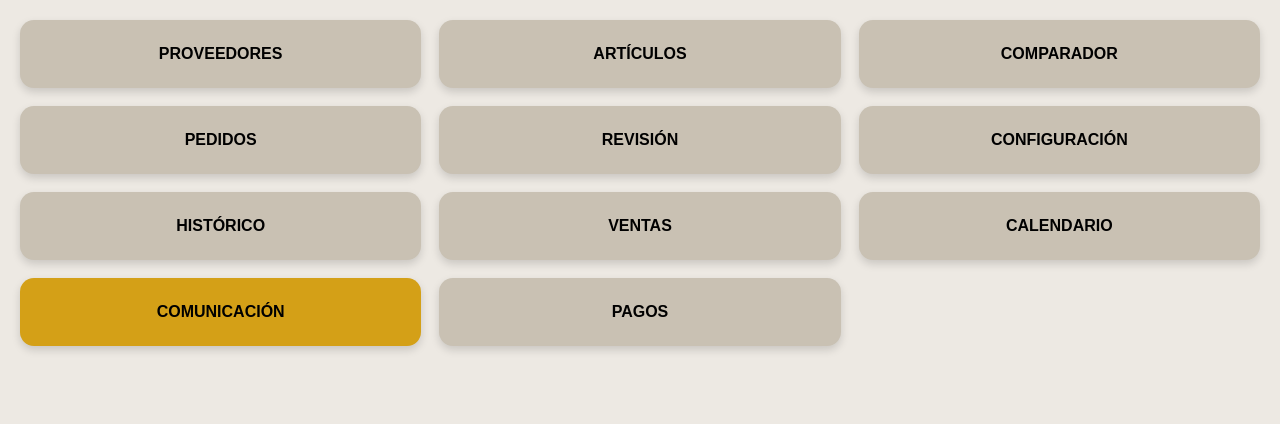
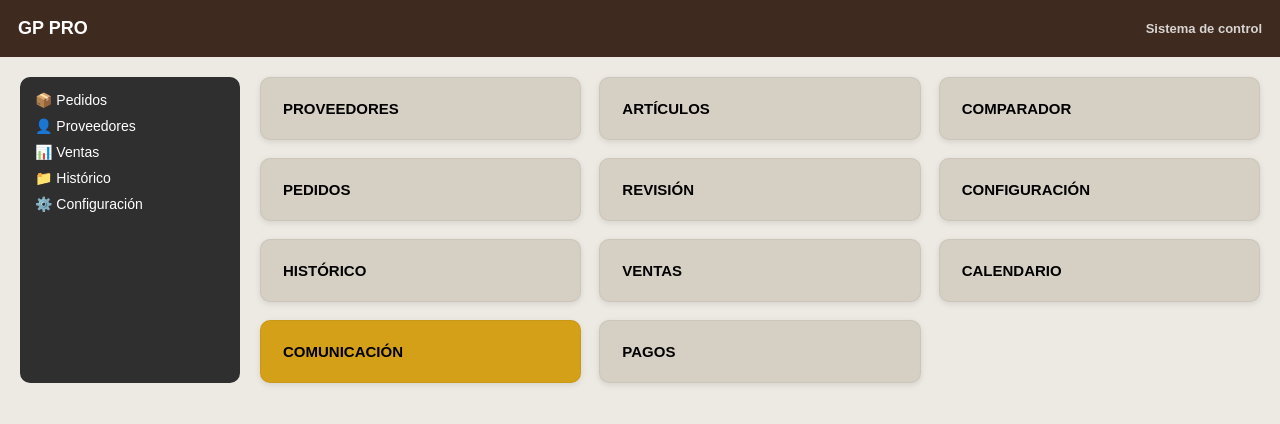
Before and after one commit to javiergion-dotcom/gp-pro, a plain HTML site: page app.html in a window 1280 px wide. Drawn offline with Linux system fonts and the light colour scheme.

Commit message:
Update app.html

```diff
--- a/app.html
+++ b/app.html
@@ -1,3 +1,10 @@
+<!DOCTYPE html>
+<html lang="es">
+<head>
+<meta charset="UTF-8">
+<meta name="viewport" content="width=device-width, initial-scale=1.0">
+<title>GP PRO</title>
+
 <style>
 body{
 margin:0;
@@ -5,34 +12,74 @@ font-family:Arial, sans-serif;
 background:#EDE9E3;
 }
 
+/* HEADER */
+
 header{
-background:#5a3825;
+background:#3e2a1f;
 color:white;
-padding:25px;
-text-align:center;
-font-size:22px;
+padding:18px;
+display:flex;
+justify-content:space-between;
+align-items:center;
+font-weight:bold;
 }
+
+.header-izq{
+font-size:18px;
+}
+
+.header-der{
+font-size:13px;
+opacity:0.8;
+}
+
+/* ESTRUCTURA */
 
 .panel{
 display:grid;
-grid-template-columns:repeat(3,1fr);
-gap:18px;
+grid-template-columns:220px 1fr;
+gap:20px;
 padding:20px;
 }
 
+/* MENÚ LATERAL */
+
+.menu{
+background:#2f2f2f;
+color:white;
+padding:15px;
+border-radius:10px;
+display:flex;
+flex-direction:column;
+gap:10px;
+font-size:14px;
+}
+
+/* CONTENIDO */
+
+.contenido{
+display:grid;
+grid-template-columns:repeat(3,1fr);
+gap:18px;
+}
+
+/* BOTONES */
+
 .boton{
-background:#C9C1B3;
-border-radius:14px;
-padding:25px;
-text-align:center;
-font-size:16px;
-font-weight:bold;
-box-shadow:0 4px 8px rgba(0,0,0,0.15);
+background:#d6d0c4;
+border-radius:10px;
+padding:22px;
+text-align:left;
+font-size:15px;
+font-weight:600;
+box-shadow:0 2px 6px rgba(0,0,0,0.1);
+border:1px solid rgba(0,0,0,0.05);
+cursor:pointer;
 transition:0.15s;
 }
 
 .boton:active{
-transform:scale(0.97);
+transform:scale(0.96);
 }
 
 .incidencias{
@@ -46,7 +93,26 @@ color:black;
 }
 </style>
 
+</head>
+
+<body>
+
+<header>
+<div class="header-izq">GP PRO</div>
+<div class="header-der">Sistema de control</div>
+</header>
+
 <div class="panel">
+
+<div class="menu">
+<div>📦 Pedidos</div>
+<div>👤 Proveedores</div>
+<div>📊 Ventas</div>
+<div>📁 Histórico</div>
+<div>⚙️ Configuración</div>
+</div>
+
+<div class="contenido">
 
 <div class="boton">PROVEEDORES</div>
 <div class="boton">ARTÍCULOS</div>
@@ -64,3 +130,8 @@ color:black;
 <div class="boton">PAGOS</div>
 
 </div>
+
+</div>
+
+</body>
+</html>
```
